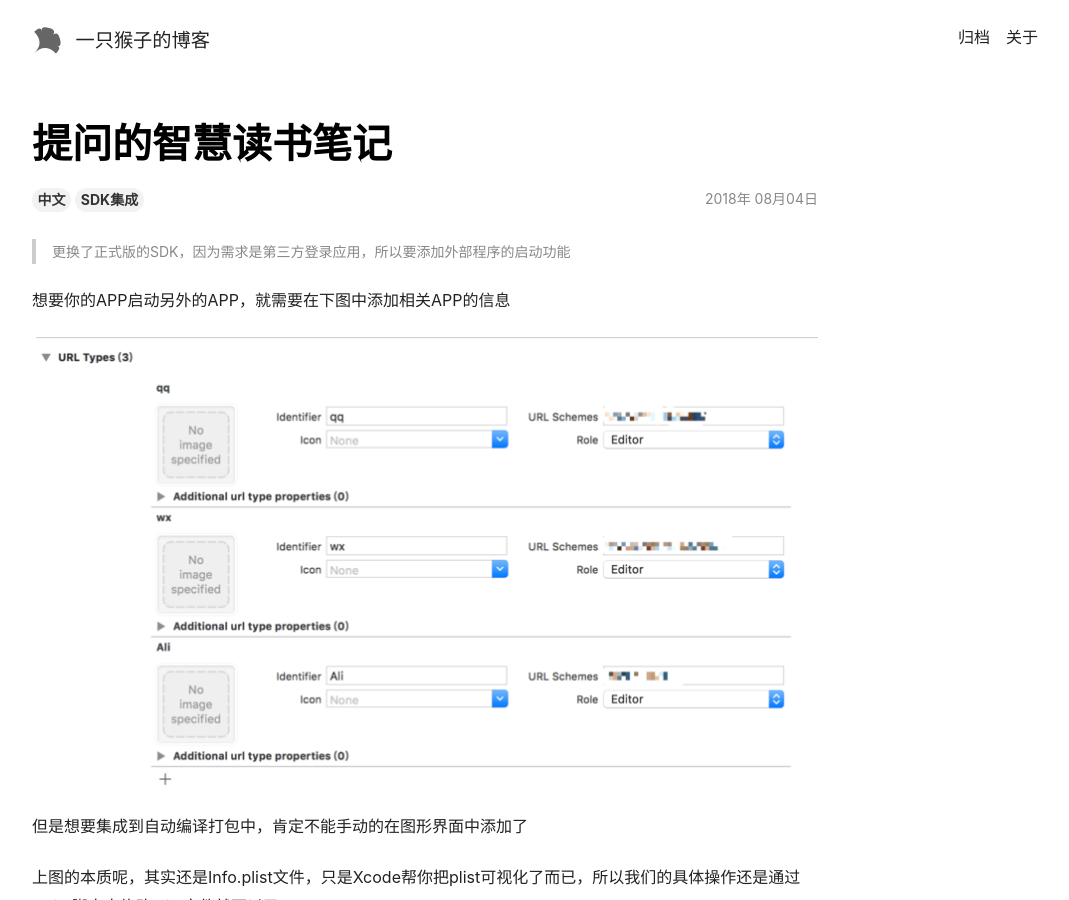
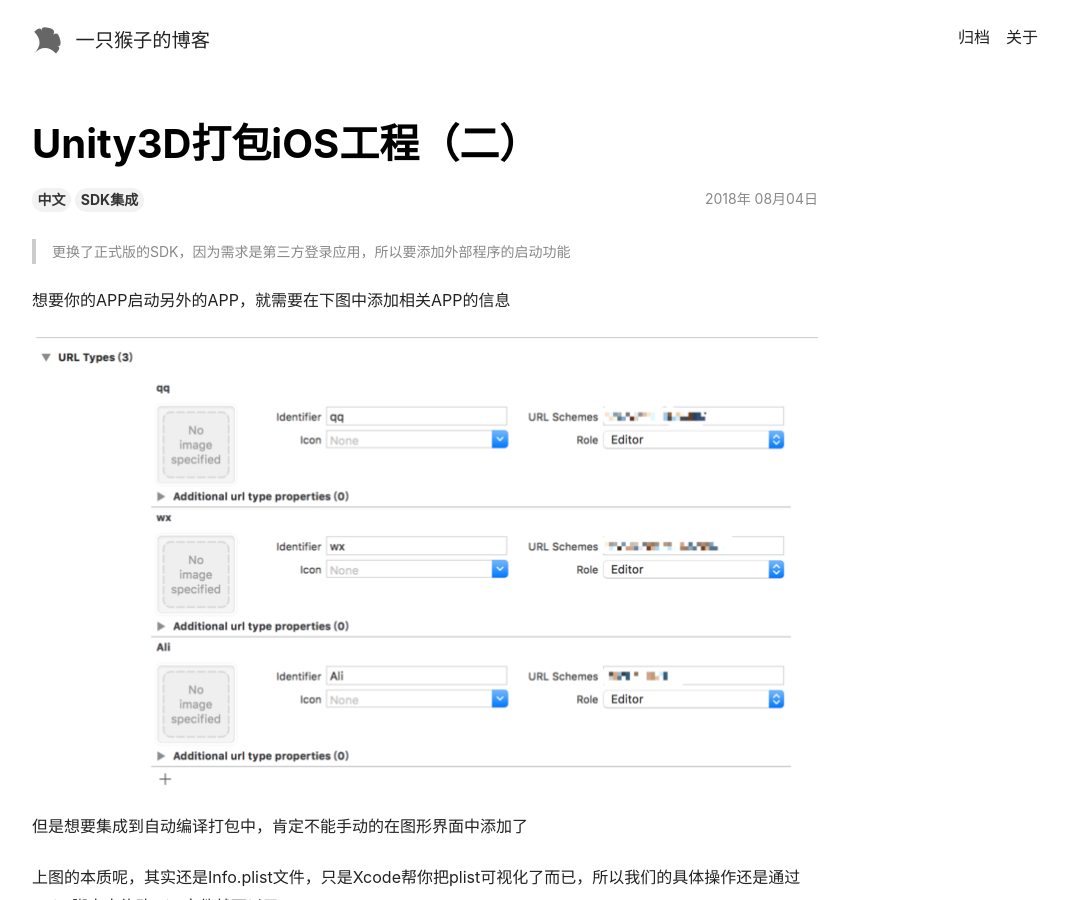
Before and after one commit to smjCoder/smjCoder.github.io, a Jekyll site: the page built from _posts/2018-08-04-Unity3D打包iOS工程（二）.md, in a window 1280 px wide and 900 px high. Shown: the whole window, without its empty margins (105-1174 px from the left). Built offline with Jekyll 4.4.1, drawn with Linux system fonts in a browser that asks for light colours; nearby versions of some CDN libraries; comment, search, counter and statistics services are not loaded.

Commit message:
更新博客

```diff
--- a/_posts/2018-08-04-Unity3D打包iOS工程（二）.md
+++ b/_posts/2018-08-04-Unity3D打包iOS工程（二）.md
@@ -1,6 +1,6 @@
 ---
 layout: article
-title: 提问的智慧读书笔记
+title: Unity3D打包iOS工程（二）
 key: 20180804
 tags:
 - 中文
```
